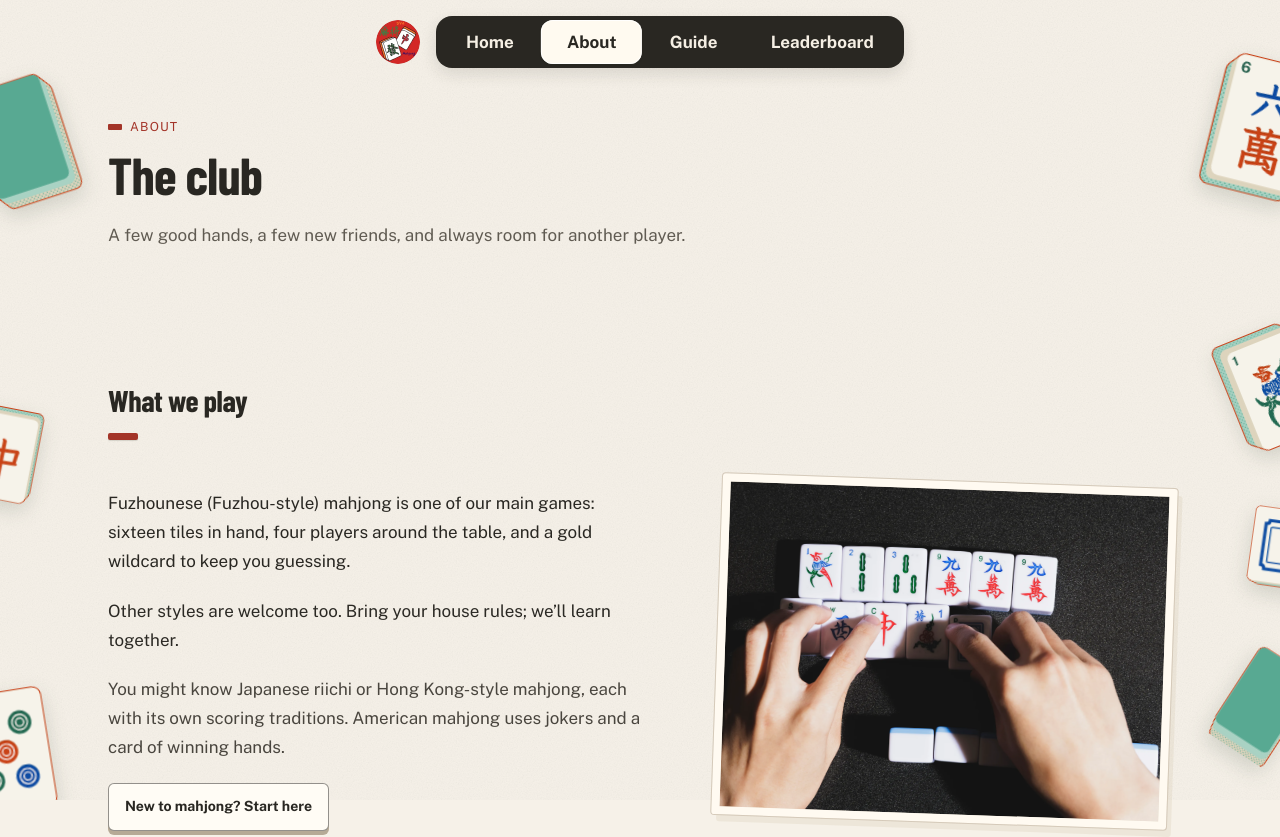
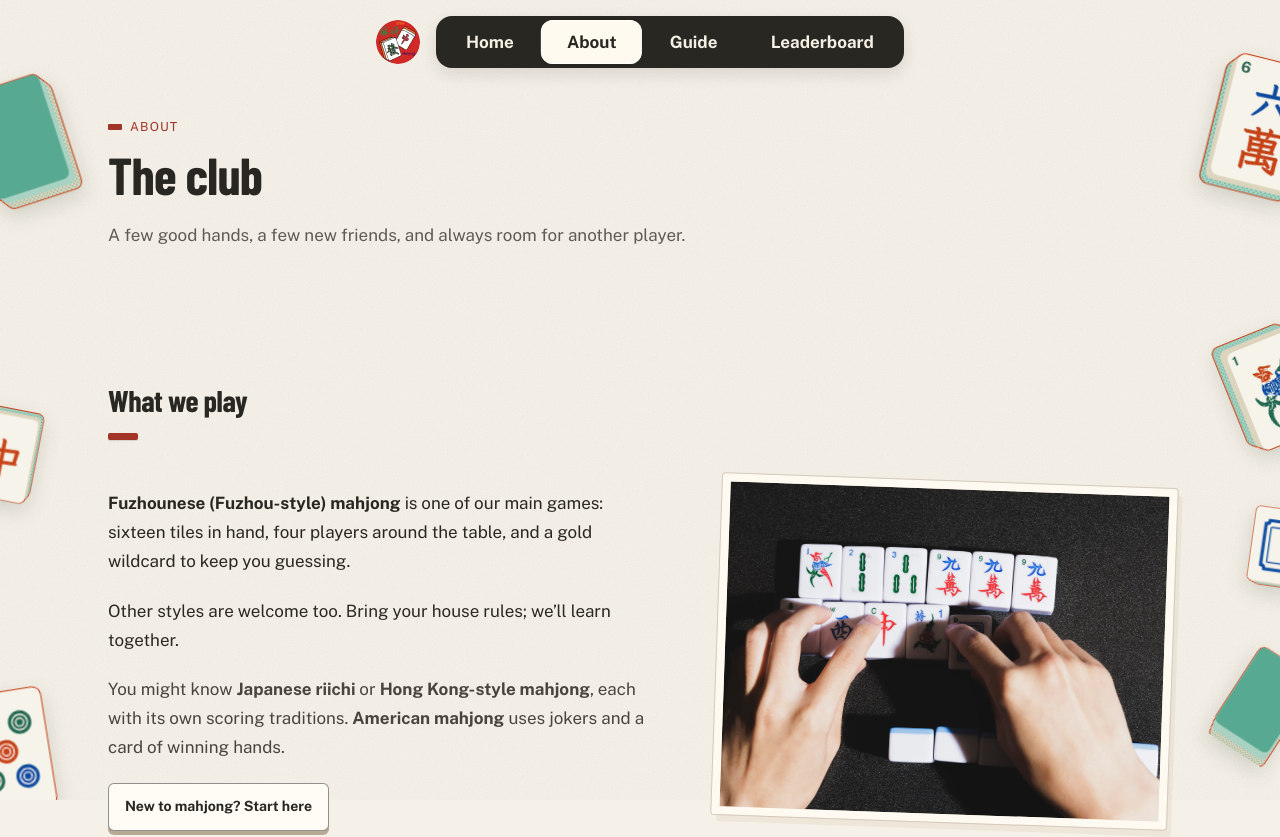
Before and after one commit to mahjongclub-uva/mahjongclub-site, a Next.js app: page /about in a window 1280 px wide. Shown: the top 837 px of the page. Built offline with nearby package versions, Linux system fonts and the light colour scheme; no server answers.

Commit message:
Keep decorative tiles visible and highlight mahjong styles

```diff
--- a/src/app/about/page.tsx
+++ b/src/app/about/page.tsx
@@ -21,6 +21,14 @@ export const metadata = {
     "What the Mahjong Club at UVA plays, how to join, and how public club data is handled.",
 };
 
+function emphasizeStyles(copy: string, styles: RegExp) {
+  return copy
+    .split(styles)
+    .map((part, index) =>
+      index % 2 === 1 ? <strong key={index}>{part}</strong> : part,
+    );
+}
+
 export default function About() {
   return (
     <main className="about-page">
@@ -35,9 +43,19 @@ export default function About() {
       <Section id="game" title="What we play">
         <div className="about-story">
           <div className="prose reading">
-            <p>{ABOUT.game}</p>
+            <p>
+              {emphasizeStyles(
+                ABOUT.game,
+                /(Fuzhounese \(Fuzhou-style\) mahjong)/g,
+              )}
+            </p>
             <p>{ABOUT.variety}</p>
-            <p>{ABOUT.otherStyles}</p>
+            <p>
+              {emphasizeStyles(
+                ABOUT.otherStyles,
+                /(Japanese riichi|Hong Kong-style mahjong|American mahjong)/g,
+              )}
+            </p>
             <Link className="action-link" href="/guide/">
               New to mahjong? Start here
             </Link>
--- a/src/app/globals.css
+++ b/src/app/globals.css
@@ -1826,12 +1826,10 @@ body { isolation: isolate; }
 }
 @media (max-width: 760px) {
   .ambient-tile { display: none; }
-  /* Beside the tagline, clear of the navigation. */
-  .ambient-tile.is-phone { display: block; width: calc(56px * var(--size, 1)); opacity: 0.7; --offset: -20px !important; }
+  /* Keep a sliver of each tile at the edge, clear of page headings and copy. */
+  .ambient-tile.is-phone { display: block; width: calc(56px * var(--size, 1)); opacity: 0.7; --offset: -55px !important; }
   .ambient-tile.is-phone:nth-child(1) { --top: 15% !important; }
-  .ambient-tile.is-phone:nth-child(2) { --top: 22% !important; }
-  body:has(.about-page, .guide-page) .ambient-tile.is-phone { --offset: -56px !important; }
-  body:has(.about-page, .guide-page) .ambient-tile.is-phone:nth-child(2) { --offset: -70px !important; }
+  .ambient-tile.is-phone:nth-child(2) { --top: 22% !important; --offset: -58px !important; }
 }
 @media (prefers-reduced-motion: reduce) {
   .ambient-tile { transform: rotate(var(--turn)); transition: none; }
@@ -2058,9 +2056,6 @@ body > main { flex: 1 0 auto; }
   :is(.standing:hover, .rank-toggle:focus-visible) .rank-back { transform: perspective(700px) rotateY(0); }
   .standing:hover { background-size: 100% 100%; }
 }
-/* Keep only two perimeter accents on this page, away from the standings. */
-body:has(.leaderboard-page) .ambient-tile:not(:first-child):not(:nth-child(3)) { display: none; }
-body:has(.leaderboard-page) .ambient-tile:nth-child(3) { left: auto !important; right: -42px; }
 @media (max-width: 600px) {
   .leaderboard-page .section-wrap { padding-inline: 1.25rem; }
   .leaderboard-page .page-head { padding-block: 2rem 1.5rem; }
@@ -2068,7 +2063,6 @@ body:has(.leaderboard-page) .ambient-tile:nth-child(3) { left: auto !important;
   .standing { min-height: 68px; }
   .standing-name { font-size: clamp(1.35rem, 6.5vw, 1.6rem); }
   .standing-score b { font-size: 2rem; }
-  body:has(.leaderboard-page) .ambient-tiles { display: none; }
 }
 /* Scores count up from 0. The real number stays in the page, see-through,
    for screen readers and copying; the counter is a copy drawn over it.
```
